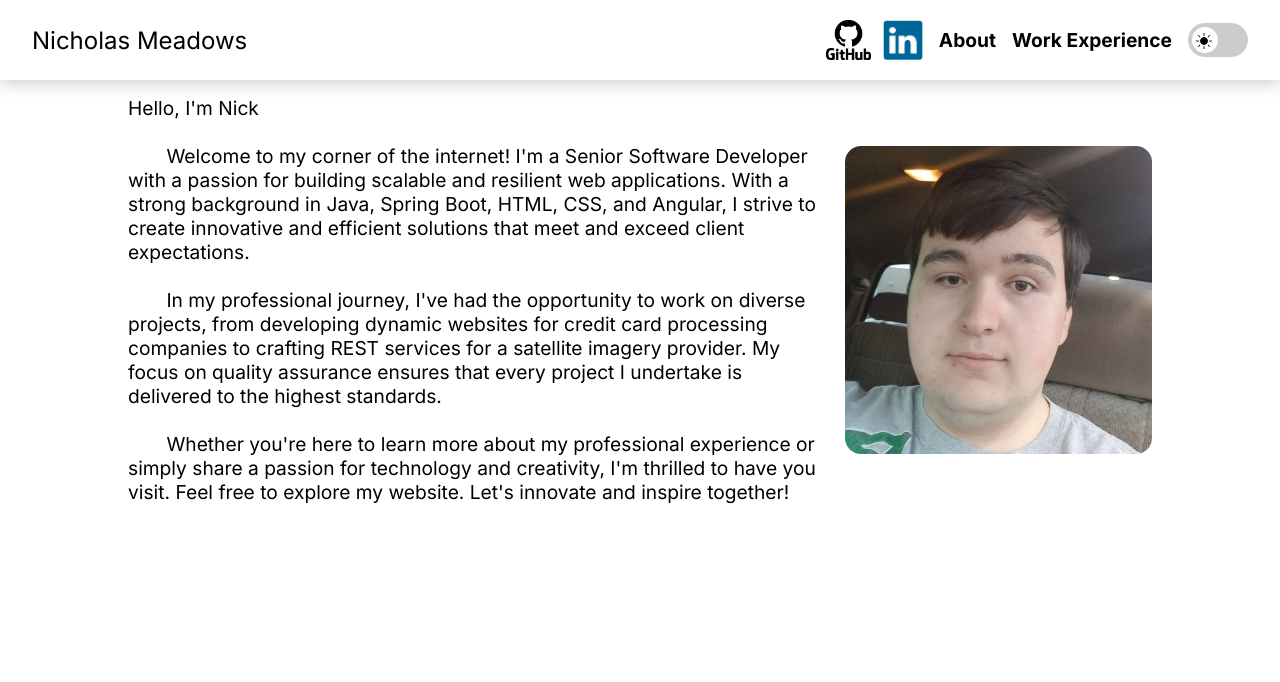
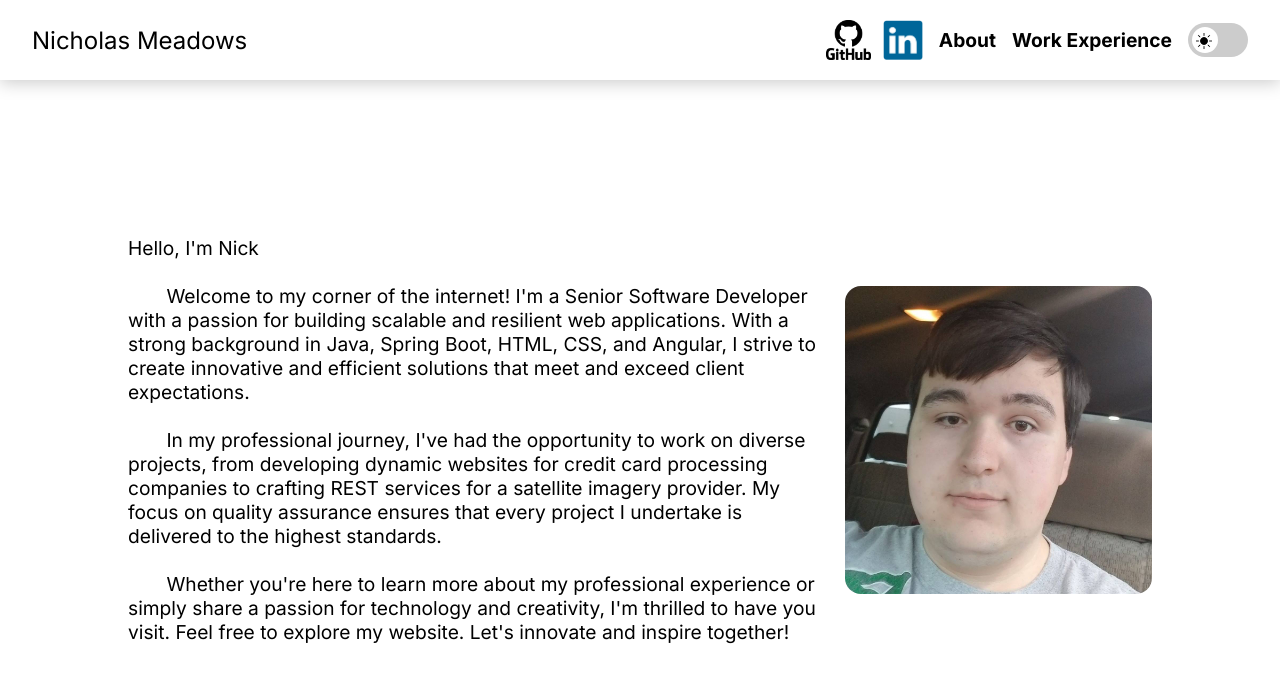
Before and after one commit to nicholasMeadows/PersonalWebsite, a Next.js app: page / in a window 1280 px wide. Shown: the top 682 px of the page. Built offline with nearby package versions, Linux system fonts and the light colour scheme.

Commit message:
change content div to flex box and update dark mode colors

```diff
--- a/src/app/css/globals.css
+++ b/src/app/css/globals.css
@@ -4,6 +4,7 @@
 
 body {
     --background-color: 255, 255, 255;
+    --nav-bar-background-color: 255, 255, 255;
     --text-color: 0, 0, 0;
     --navigation-bar-box-shadow: #ccc;
     --navigation-hamburger-color: 0, 0, 0;
@@ -11,7 +12,8 @@ body {
 }
 
 body.dark {
-    --background-color: 0, 0, 0;
+    --background-color: 31, 31, 31;
+    --nav-bar-background-color: 50, 50, 50;
     --text-color: 255, 255, 255;
     --navigation-bar-box-shadow: #4b4b4b;
     --navigation-hamburger-color: 255, 255, 255;
@@ -51,6 +53,7 @@ a {
     max-width: 100%;
     position: absolute;
     padding: 1em 10%;
+    display: flex;
 }
 
 @media only screen and (max-width: 770px) {
--- a/src/app/css/home-page.css
+++ b/src/app/css/home-page.css
@@ -1,5 +1,4 @@
 .home-page {
-    height: 100%;
     display: flex;
     flex-direction: row-reverse;
     gap: 1em;
--- a/src/app/css/navigation-bar.css
+++ b/src/app/css/navigation-bar.css
@@ -1,5 +1,5 @@
 .navigation-header-bar {
-    background: rgb(var(--background-color));
+    background: rgb(var(--nav-bar-background-color));
     display: flex;
     flex-direction: row;
     position: fixed;
```
